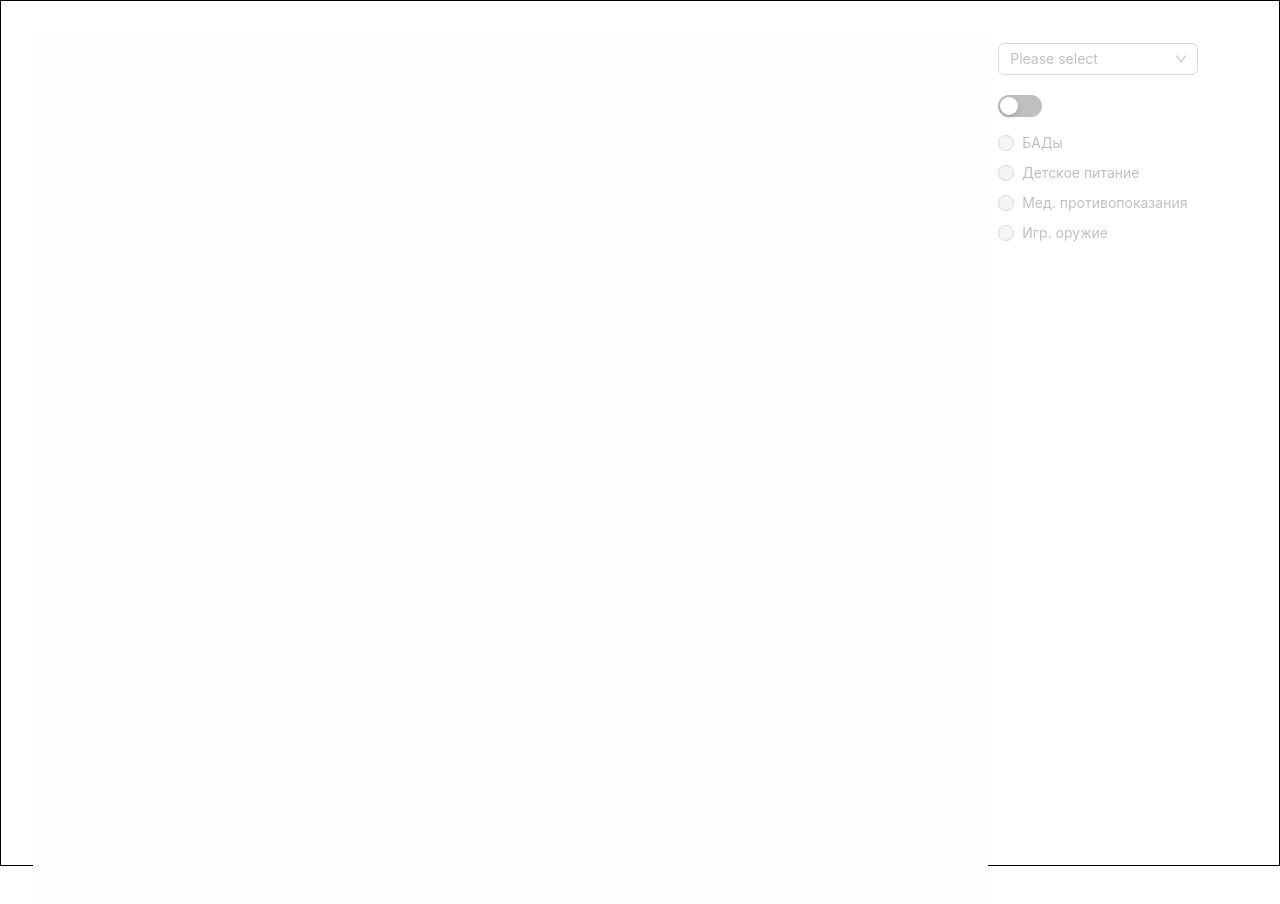
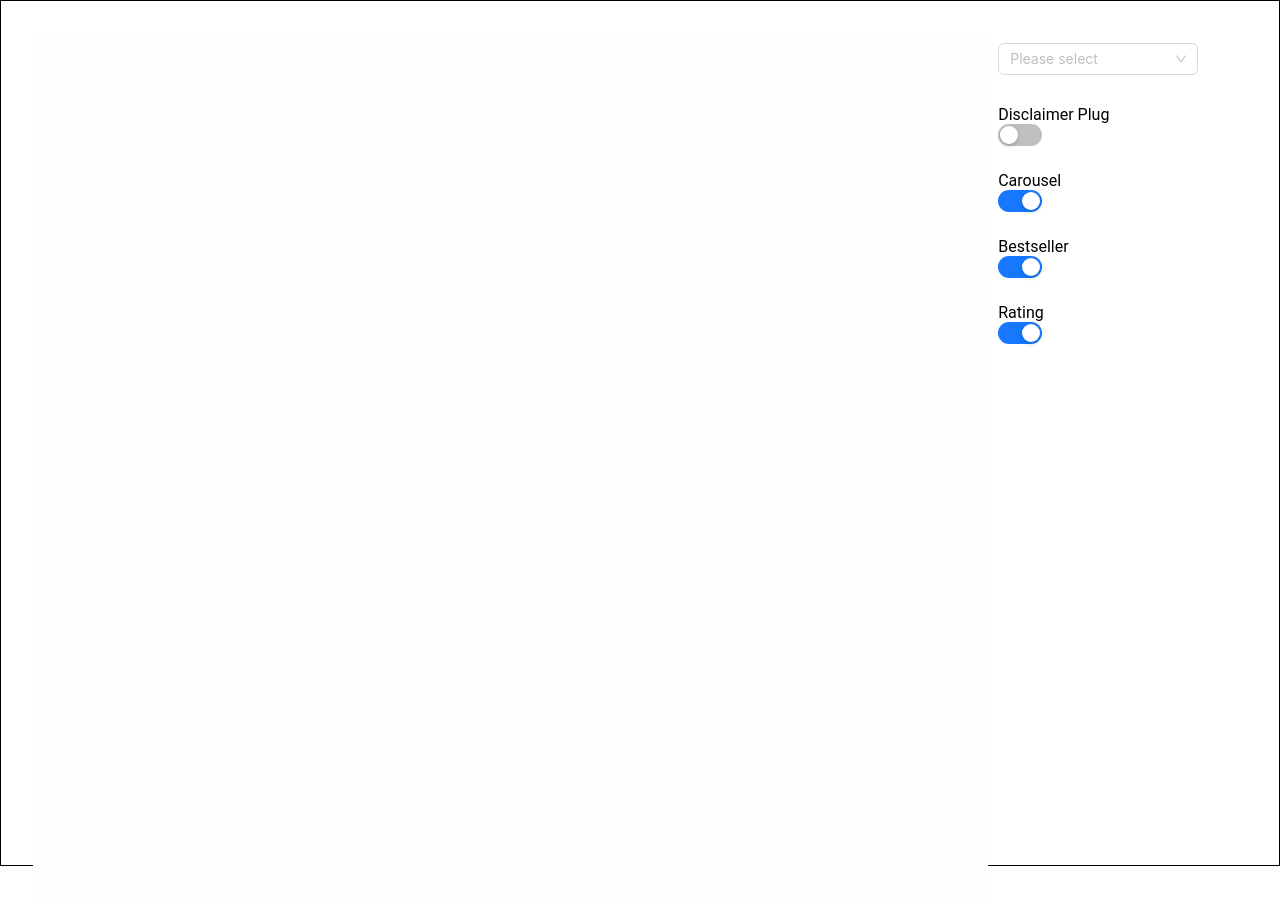
Before and after one commit to Med-vedi/BannersTemplates, a React (Vite) app: page / in a window 1280 px wide. Shown: the top 904 px of the page. Built offline with nearby package versions, Linux system fonts and the light colour scheme.

Commit message:
switches - added

```diff
--- a/src/App.css
+++ b/src/App.css
@@ -69,7 +69,7 @@
 
 /* CB - carousel bottom */
 .banner-vertical-cb-main__img {
-  height: 40%;
+  height: 50%;
   object-fit: contain;
 }
 
@@ -216,6 +216,10 @@ button {
   width: 45%;
 }
 
+.w-90 {
+  width: 90%;
+}
+
 .w-100 {
   width: 100%;
 }
@@ -233,12 +237,31 @@ button {
   align-items: center;
 }
 
+.d-flex-center-center {
+  display: flex;
+  align-items: center;
+  justify-content: center;
+
+}
+
 .d-flex-col {
   display: flex;
   flex-direction: column;
+}
+
+.center-center {
+  display: flex;
+  align-items: center;
+  justify-content: center;
+
 }
 
 .justify-csb {
   justify-content: space-between;
 
 }
+
+.justify-cc {
+  justify-content: center;
+
+}
--- a/src/App.jsx
+++ b/src/App.jsx
@@ -1,7 +1,6 @@
-import { useState } from "react";
+import { useEffect, useState } from "react";
 import "./App.css";
 import BannerOptions from "./components/BannerOptions";
-import BannerSelect from "./components/BannerSelect";
 import HorisontalCarouselBottom from "./components/HorisontalCarouselBottom";
 import VerticalCarouselBottom from "./components/VerticalCarouselBottom";
 import VerticalCarouselRight from "./components/VerticalCarouselRight";
@@ -10,6 +9,15 @@ function App() {
   const [bannerSize, setBannerSize] = useState({ w: 0, h: 0, type: "" });
   const [bannerProps, setBannerProps] = useState("");
   const [selectedPlug, setPlug] = useState("");
+  const [settings, setSettings] = useState({
+    hideCarousel: false,
+    hideRating: false,
+    hideBest: false,
+  });
+
+  const settingsHandler = (option = {}) => {
+    setSettings((prev) => ({ ...prev, ...option }));
+  };
 
   const onBannerSelected = (node) => {
     const { value, title, extra } = node;
@@ -29,6 +37,7 @@ function App() {
             height={h}
             selectedPlug={selectedPlug}
             bannerProps={bannerProps}
+            settings={settings}
           />
         ) : null}
         {type === "vcr" ? (
@@ -37,6 +46,7 @@ function App() {
             height={h}
             selectedPlug={selectedPlug}
             bannerProps={bannerProps}
+            settings={settings}
           />
         ) : null}
         {type === "hcb" ? (
@@ -45,6 +55,7 @@ function App() {
             height={h}
             selectedPlug={selectedPlug}
             bannerProps={bannerProps}
+            settings={settings}
           />
         ) : null}
       </div>
@@ -52,6 +63,7 @@ function App() {
         <BannerOptions
           onSelect={onBannerSelected}
           handleWarnPlugChange={setPlug}
+          settingsHandler={settingsHandler}
         />
       </div>
     </div>
--- a/src/components/BannerOptions/index.jsx
+++ b/src/components/BannerOptions/index.jsx
@@ -5,9 +5,8 @@ import { Switch } from "antd";
 import { Radio, Space } from "antd";
 import { useEffect } from "react";
 
-const BannerOptions = ({ onSelect, handleWarnPlugChange }) => {
+const BannerOptions = ({ onSelect, handleWarnPlugChange, settingsHandler }) => {
   const [selectedPlug, setPlug] = useState("");
-
   const [isSwitch, setSwitch] = useState(false);
 
   const onSwitchChange = (checked) => {
@@ -30,8 +29,10 @@ const BannerOptions = ({ onSelect, handleWarnPlugChange }) => {
     <div className="banner-options">
       <BannerSelect onSelect={onSelect} />
       <div className="banner-options__advanced">
+        <label>Disclaimer Plug</label>
         <Switch checked={isSwitch} onChange={onSwitchChange} />
 
+        {isSwitch && (
           <Radio.Group
             value={selectedPlug}
             onChange={onRadioChange}
@@ -44,6 +45,24 @@ const BannerOptions = ({ onSelect, handleWarnPlugChange }) => {
               <Radio value="weapon_warning">Игр. оружие</Radio>
             </Space>
           </Radio.Group>
+        )}
+
+        <label>Carousel</label>
+        <Switch
+          defaultChecked
+          onChange={(checked) => settingsHandler({ hideCarousel: !checked })}
+        />
+
+        <label>Bestseller</label>
+        <Switch
+          defaultChecked
+          onChange={(checked) => settingsHandler({ hideBest: !checked })}
+        />
+        <label>Rating</label>
+        <Switch
+          defaultChecked
+          onChange={(checked) => settingsHandler({ hideRating: !checked })}
+        />
       </div>
     </div>
   );
--- a/src/components/BannerOptions/style.scss
+++ b/src/components/BannerOptions/style.scss
@@ -1,5 +1,6 @@
 .ant-switch {
   margin-bottom: 15px;
+  max-width: 35px;
 }
 
 .banner-options {
@@ -8,5 +9,11 @@
 }
 
 .banner-options__advanced {
+  display: flex;
+  flex-direction: column;
   padding: 20px 0;
 }
+
+label {
+  margin-top: 10px;
+}
--- a/src/components/HorisontalCarouselBottom/index.jsx
+++ b/src/components/HorisontalCarouselBottom/index.jsx
@@ -9,7 +9,10 @@ const HorisontalCarouselBottom = ({
   height,
   selectedPlug,
   bannerProps,
+  settings = {},
 }) => {
+  const { hideCarousel, hideRating, hideBest } = settings;
+
   const { no_carousel, no_rating, no_best } = bannerProps || {};
   const disclaimerH = 16 * 1.2;
   const containerPadding = 16 * 0.6;
@@ -52,7 +55,7 @@ const HorisontalCarouselBottom = ({
               100 - disclaimerHpercent - containerPadding - plugHeight + "%",
           }}
         >
-          <div className="w-45">
+          <div className="w-90 d-flex-col center-center">
             <img
               src={IMAGE}
               alt=""
@@ -62,7 +65,7 @@ const HorisontalCarouselBottom = ({
               }}
             ></img>
 
-            {!no_carousel ? (
+            {!no_carousel && !hideCarousel ? (
               <div className="carousel-hor" style={{ height: "20%" }}>
                 {Array(+carouselWidth)
                   .fill(0)
@@ -87,7 +90,7 @@ const HorisontalCarouselBottom = ({
               <span className="price-old">4 290₽</span>
             </div>
 
-            {!no_best ? (
+            {!no_best && !hideBest ? (
               <div className="bestseller">
                 <span className="bestseller">Бестселлер</span>
               </div>
@@ -97,7 +100,7 @@ const HorisontalCarouselBottom = ({
               Энергобаланс - нуклеиновые кислоты для энергии, ускорения
             </span>
 
-            {!no_rating ? (
+            {!no_rating && !hideRating ? (
               <div className="rating">
                 {Array(5)
                   .fill(0)
--- a/src/components/VerticalCarouselBottom/index.jsx
+++ b/src/components/VerticalCarouselBottom/index.jsx
@@ -9,7 +9,9 @@ const VerticalCarouselBottom = ({
   height,
   selectedPlug,
   bannerProps,
+  settings = {},
 }) => {
+  const { hideCarousel, hideRating, hideBest } = settings;
   const { no_padding } = bannerProps || {};
 
   const disclaimerH = 16 * 1.2;
@@ -46,6 +48,7 @@ const VerticalCarouselBottom = ({
           alt=""
         />
 
+        {!hideCarousel ? (
           <div
             className="carousel-hor"
             style={{ padding: no_padding ? 0 : "0.6rem" }}
@@ -64,18 +67,23 @@ const VerticalCarouselBottom = ({
                 />
               ))}
           </div>
+        ) : null}
 
-        <div className="banner__content-price rating padding-x-m">
+        <div className="padding-x-m d-flex-col">
+          <div className="banner__content-price rating ">
             <span className="price-orig">2 490₽</span>
             <span className="price-old">4 290₽</span>
           </div>
 
-        <span className="bestseller padding-x-m">Бестселлер</span>
+          {!hideBest ? <span className="bestseller ">Бестселлер</span> : null}
 
-        <span className="description padding-x-m">
-          Энергобаланс - нуклеиновые кислоты для энергии, ускорения метаболизма{" "}
+          <span className="description ">
+            Энергобаланс - нуклеиновые кислоты для энергии, ускорения
+            метаболизма{" "}
           </span>
+        </div>
 
+        {!hideRating ? (
           <div className="rating padding-x-m">
             {Array(5)
               .fill(0)
@@ -83,6 +91,7 @@ const VerticalCarouselBottom = ({
                 <img key={item + idx} src={RATING} alt="*" />
               ))}
           </div>
+        ) : null}
         <div className="margin-custom-m">
           <button className="btn">Купить на OZON</button>
         </div>
--- a/src/components/VerticalCarouselRight/index.jsx
+++ b/src/components/VerticalCarouselRight/index.jsx
@@ -4,7 +4,13 @@ import IMAGE from "../../assets/image.png";
 import RATING from "../../assets/rating.svg";
 import { bannerHints } from "../../constants/banners";
 
-const VerticalCarouselRight = ({ width, height, selectedPlug }) => {
+const VerticalCarouselRight = ({
+  width,
+  height,
+  selectedPlug,
+  bannerProps,
+  settings = {},
+}) => {
   const realBannerHeight = height * 0.8; //100% - 10% of disclaimer on top
 
   const mainImageHeight = realBannerHeight / 2; //50% of real banner height
@@ -44,6 +50,7 @@ const VerticalCarouselRight = ({ width, height, selectedPlug }) => {
             src={IMAGE}
             alt=""
           ></img>
+          {!no_carousel && !hideCarousel ? (
             <div className="carousel-vert">
               {Array(+imagesInRow)
                 .fill(0)
@@ -59,6 +66,7 @@ const VerticalCarouselRight = ({ width, height, selectedPlug }) => {
                   />
                 ))}
             </div>
+          ) : null}
         </div>
 
         <div className="price">
@@ -74,6 +82,7 @@ const VerticalCarouselRight = ({ width, height, selectedPlug }) => {
           Энергобаланс - нуклеиновые кислоты для энергии, ускорения метаболизма{" "}
         </span>
 
+        {!no_rating && !hideRating ? (
           <div className="rating">
             {Array(5)
               .fill(0)
@@ -81,6 +90,7 @@ const VerticalCarouselRight = ({ width, height, selectedPlug }) => {
                 <img key={item + idx} src={RATING} alt="*" />
               ))}
           </div>
+        ) : null}
         <button className="btn">Купить на OZON</button>
       </div>
 
```
Lines whose indentation alone changed are shown as unchanged.
